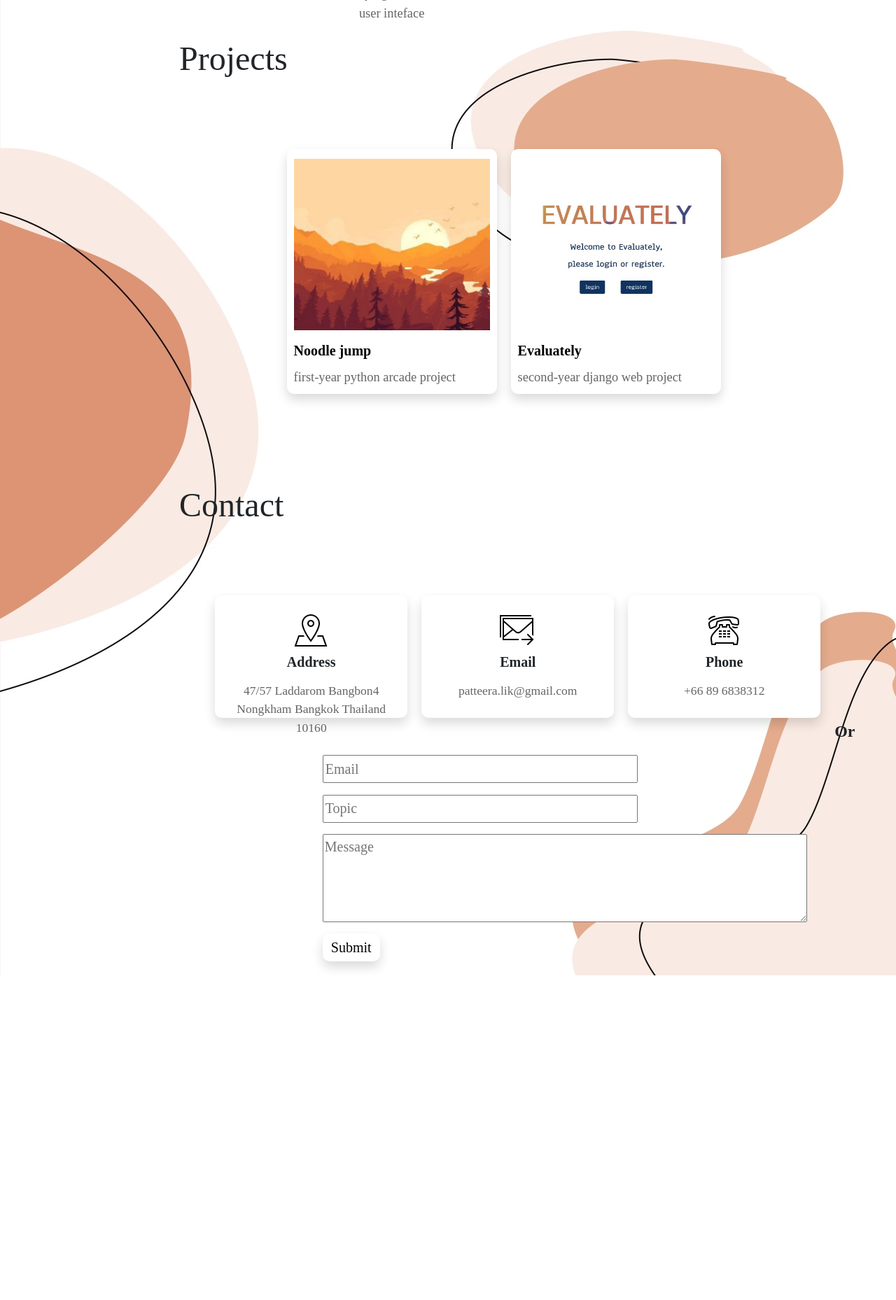
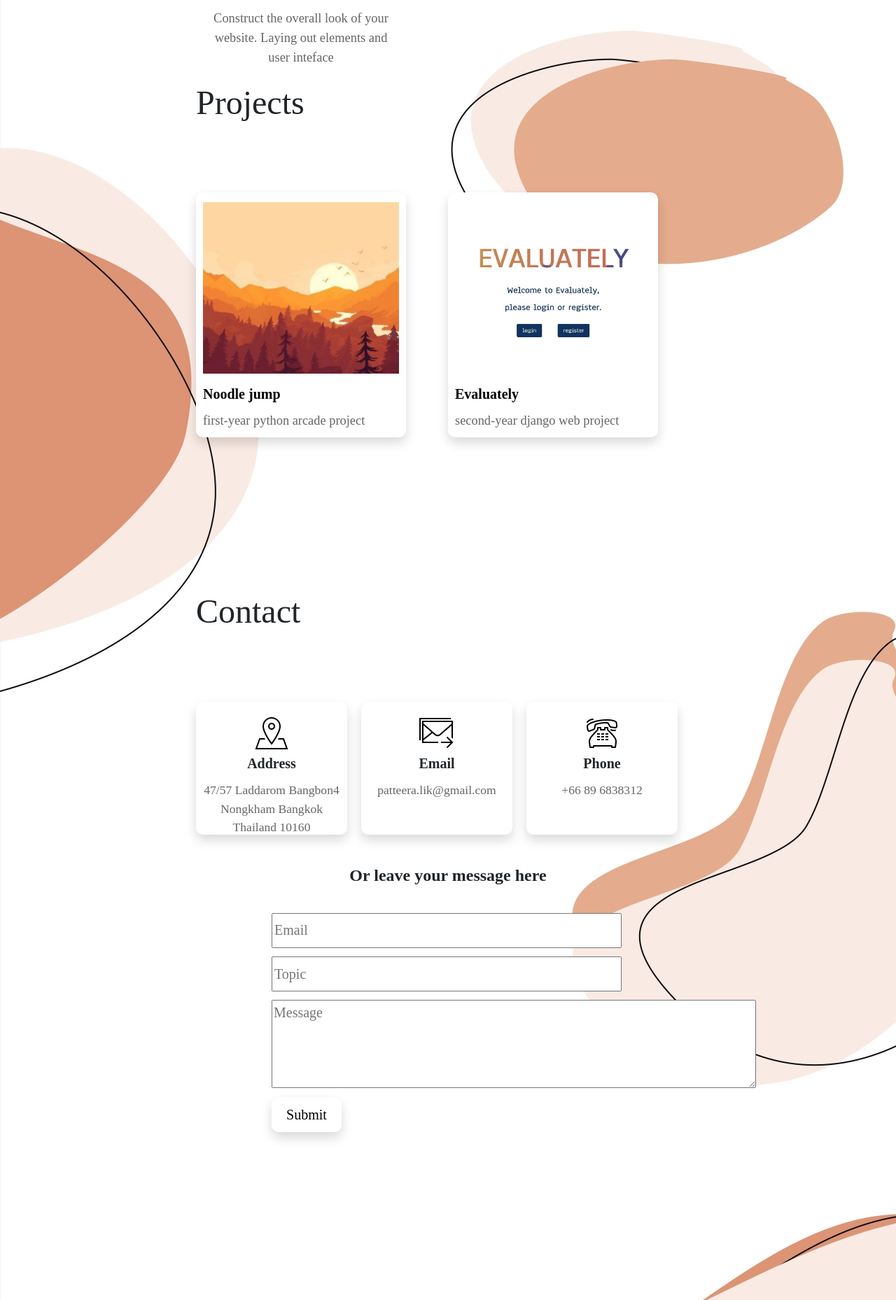
Before and after one commit to mmookptr/myPortfolio, a Django app: page / in a window 1280 px wide. Shown: the part 2272-4130 px from the top of the page at 70% size. Before the commit the page ends 3666 px from the top, so only its background shows below. Run offline with Django 3.2, Linux system fonts and the light colour scheme; some web fonts are replaced.

Commit message:
re-arrange coponents

```diff
--- a/static/portfolio/index.css
+++ b/static/portfolio/index.css
@@ -86,7 +86,8 @@ a {
 }
 
 .about {
-    margin-left: 20%;
+    max-width: 720px;
+    margin: auto;
     margin-bottom: 10%;
 }
 
@@ -97,7 +98,7 @@ a {
 
 .about-content {
     font-size: 1.25rem;
-    margin-left: 35%;
+    margin-left: 55%;
     width: 55%;
     margin-top: 10%;
 }
@@ -115,12 +116,12 @@ a {
 }
 
 .service {
-    margin-left: 20%;
+    max-width: 720px;
+    margin: auto;
     margin-bottom: 40%;
 }
 
 .service-content {
-    margin-left: 15%;
     margin-top: 100px;
     font-size: 1.25rem;
 }
@@ -130,7 +131,7 @@ a {
     height: 300px;
     float: left;
     padding: 0 10px;
-    margin-right: 20px;
+    margin-right: 60px;
     margin-bottom: 20px;
     background: white;
     box-shadow: black;
@@ -156,12 +157,13 @@ a {
 }
 
 .project {
-    margin-left: 20%;
-    margin-bottom:40%;
+    max-width: 720px;
+    margin: auto;
+    margin-bottom: 47%;
 }
 
 .project-content {
-    margin-left: 15%;
+    margin: auto;
     margin-top: 100px;
     font-size: 1.25rem;
 }
@@ -171,7 +173,7 @@ a {
     height: 350px;
     float: left;
     padding: 0 10px;
-    margin-right: 20px;
+    margin-right: 60px;
     margin-bottom: 20px;
     background: white;
     box-shadow: black;
@@ -204,22 +206,23 @@ a {
 }
 
 .contact {
-    margin-left: 20%;
+    max-width: 720px;
+    margin: auto;
+    margin-bottom: 40%;
 }
 
 .contact-content {
-    margin-left: 5%;
     margin-top: 100px;
     font-size: 1.25rem;
 }
 
 .contact-info {
-    width: 275px;
-    height: 175px;
+    width: 30%;
+    height: 190px;
     float: left;
     padding: 0 10px;
     margin-right: 20px;
-    margin-bottom: 20px;
+    margin-bottom: 40px;
     background: white;
     box-shadow: black;
     border-radius: 10px;
@@ -241,26 +244,27 @@ a {
 
 .contact-icon {
     margin-top: 10%;
-    margin-left: 40%;
+    margin-left: 37%;
     margin-bottom: 2%;
 }
 
 .contact-email {
-    width: 55%;
-    height: 5%;
+    width: 500px;
+    height: 50px;
 }
 
 .message-box{
-    margin-left: 20%;
+    margin-left: 15%;
+    margin-top: 5%;
     font-size: 1.25rem;
 
 }
 
 .contact-option {
     margin-top: 27%;
-    margin-left: 40%;
     font-weight: bolder;
     font-size: 1.5rem;
+    text-align: center;
 }
 
 .message-box-content {
@@ -268,13 +272,13 @@ a {
 }
 
 .message-topic {
-    width: 55%;
-    height: 5%;
+    width: 500px;
+    height: 50px;
 }
 
 .submit-button {
-    width: 10%;
-    height: 5%;
+    width: 100px;
+    height: 50px;
     background-color: white;
     border-radius: 10px;
     border: 0px;
--- a/templates/portfolio/index.html
+++ b/templates/portfolio/index.html
@@ -103,7 +103,6 @@
                 </a>
             </div>
         </div>
-
         <h2 class="page-cut-contact" id="contact">P</h2>
         <div class="contact">
             <h1 class="content-title">Contact</h1>
@@ -124,7 +123,7 @@
                     <p class="contact-description">+66 89 6838312</p>
                 </div>
             </div>
-            <p class="contact-option">Or </p>
+            <p class="contact-option">Or leave your message here</p>
             <div class="message-box">
                 <form method="POST">
                     {% csrf_token%}
```
Also changed, not shown: myPortfolio/settings.py (+4 -4 lines).
